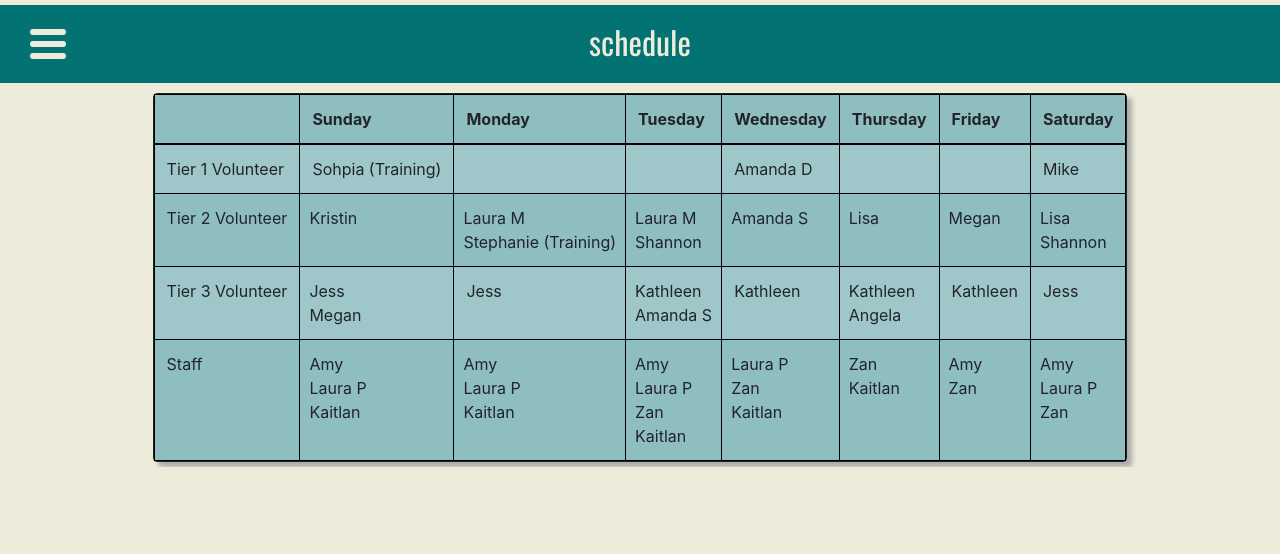
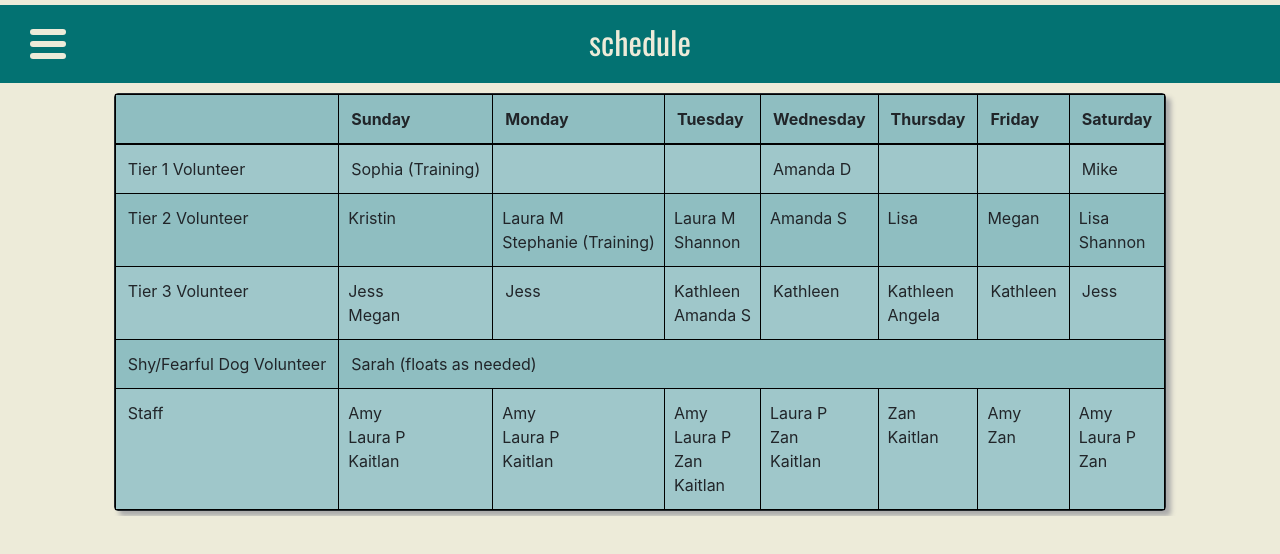
Before and after one commit to emailBuilderDBFU/emailBuilderDBFU.github.io, a React (Create React App) app: page /schedule in a window 1280 px wide. Shown: the top 554 px of the page. Built offline with nearby package versions, Linux system fonts and the light colour scheme.

Commit message:
updated schedule

```diff
--- a/src/components/Schedule.js
+++ b/src/components/Schedule.js
@@ -30,7 +30,7 @@ export class Schedule extends React.Component {
 							<tbody>
 								<tr>
 									<td>Tier 1 Volunteer</td>
-									<td>Sohpia (Training)</td>
+									<td>Sophia (Training)</td>
 									<td></td>
 									<td></td>
 									<td>Amanda D</td>
@@ -86,6 +86,13 @@ export class Schedule extends React.Component {
 								</tr>
 
 								<tr>
+									<td>Shy/Fearful Dog Volunteer</td>
+									<td colSpan="7">
+										Sarah (floats as needed)
+									</td>
+								</tr>
+
+								<tr>
 									<td>Staff</td>
 									<td>
 										<Row className ="Sched-Cell">Amy</Row>
```
